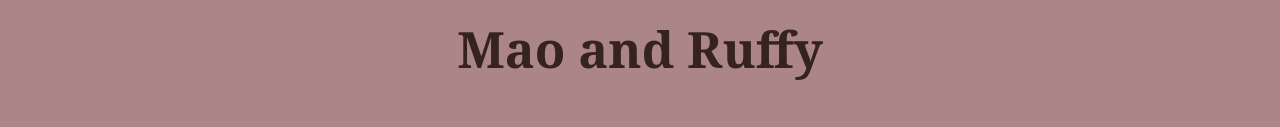
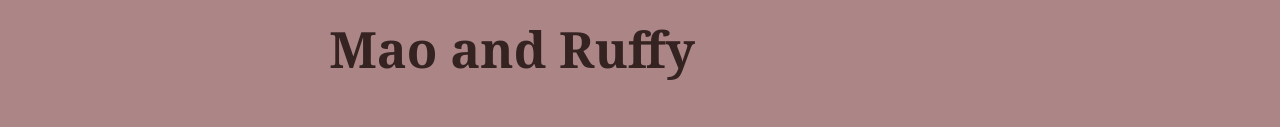
Before and after one commit to Marixil/Meet-cats, a plain HTML site: page index.html in a window 1280 px wide. Shown: the part 393-520 px from the top of the page. Drawn offline with Linux system fonts and the light colour scheme.

Commit message:
Update cats.css

```diff
--- a/css/cats.css
+++ b/css/cats.css
@@ -15,6 +15,8 @@ header{
 header h1{
 	font-size: 50px;
 	color: #352321;
+	max-width: 80%;
+  height:100%;
 }
 
 header img{
```
